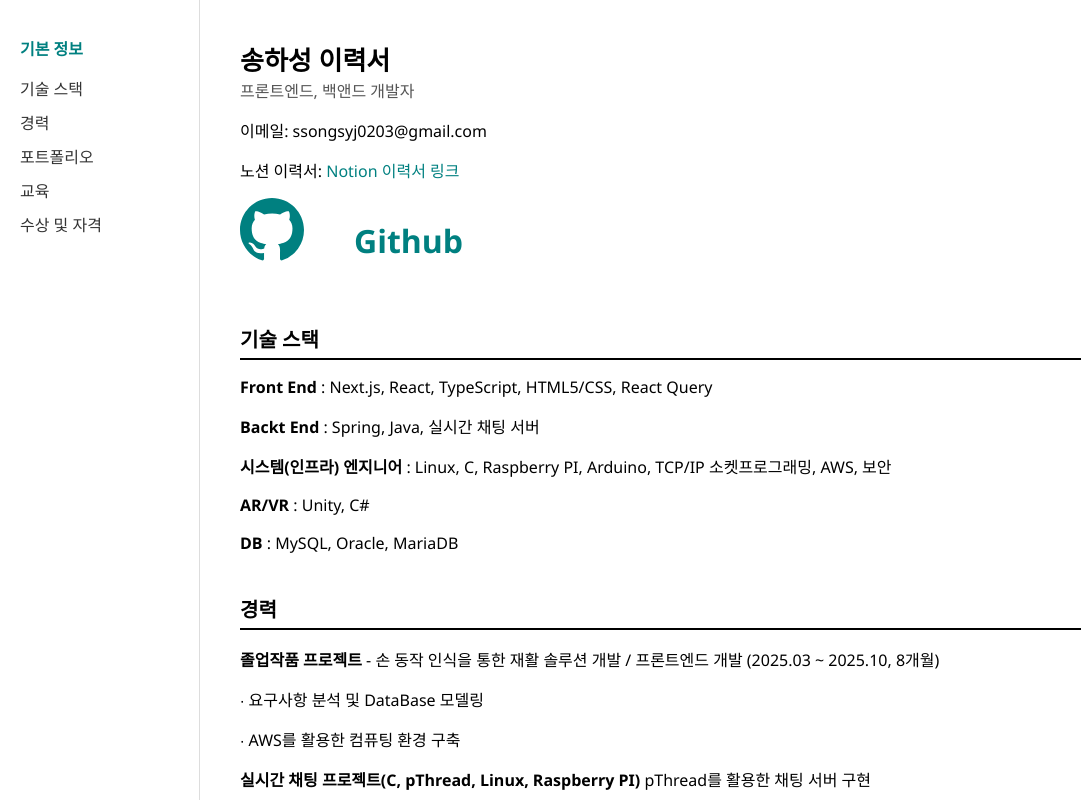
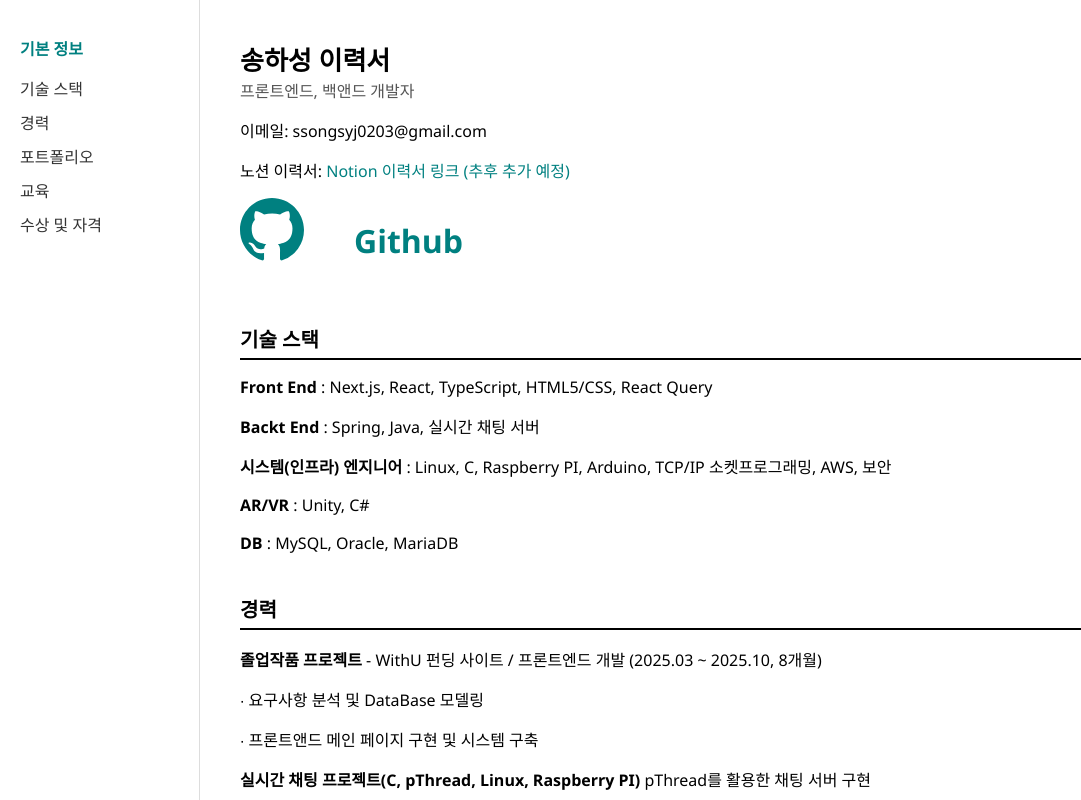
Before and after one commit to Song307/resume, a plain HTML site: page index.html in a window 1280 px wide. Shown: the full height of the page, 0-1081 px from the left. Drawn offline with Linux system fonts and the light colour scheme.

Commit message:
Update index.html

```diff
--- a/index.html
+++ b/index.html
@@ -178,7 +178,7 @@
           <p>
             노션 이력서:
             <a href="https://www.notion.so/ssongha/1d0af03399e780309dcad6a5856945eb?pvs=4" target="_blank">
-              Notion 이력서 링크
+              Notion 이력서 링크 (추후 추가 예정)
             </a>
           </p>
         </div>
@@ -208,9 +208,9 @@
 
     <div class="section" id="career">
       <h2>경력</h2>
-      <p><strong>졸업작품 프로젝트</strong> - 손 동작 인식을 통한 재활 솔루션 개발 / 프론트엔드 개발 (2025.03 ~ 2025.10, 8개월)</p>
+      <p><strong>졸업작품 프로젝트</strong> - WithU 펀딩 사이트 / 프론트엔드 개발 (2025.03 ~ 2025.10, 8개월)</p>
       <p>∙ 요구사항 분석 및 DataBase 모델링</p>
-      <p>∙ AWS를 활용한 컴퓨팅 환경 구축</p>
+      <p>∙ 프론트앤드 메인 페이지 구현 및 시스템 구축</p>
       <p><strong>실시간 채팅 프로젝트(C, pThread, Linux, Raspberry PI)</strong> pThread를 활용한 채팅 서버 구현</p>
       <p>∙ Raspberry PI의 Raspberry OS(Debian Linux)에서 pThread를 활용한 채팅 서버 구현</p>
       <p>∙ TCP/IP Socket Programming</p>
```
